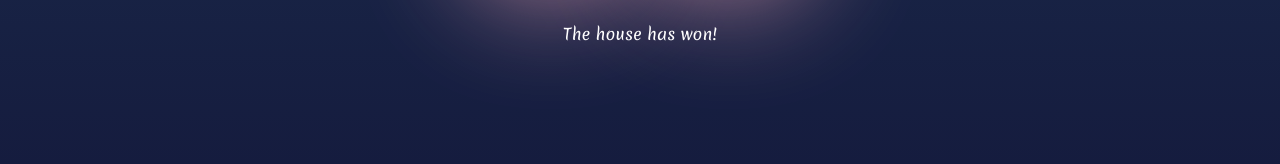
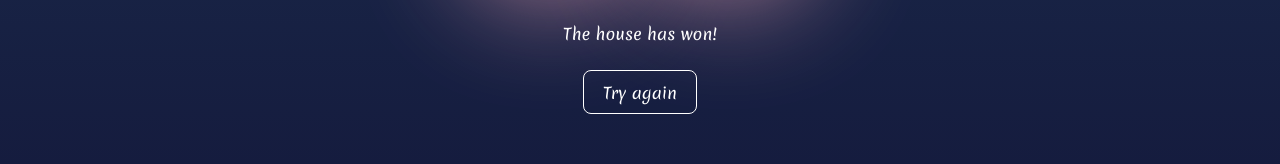
Before and after one commit to AbubakrAliFOX/Rock-Paper-Scissors, a React (Vite) app: page / in a window 1280 px wide. Both pictures are taken after a click on the element 551 px from the left and 527 px from the top of the page. Shown: the part 614-778 px from the top of the page. Built offline with nearby package versions, Linux system fonts and the light colour scheme.

Commit message:
Add game reseter

```diff
--- a/src/Body/index.jsx
+++ b/src/Body/index.jsx
@@ -1,4 +1,11 @@
-import { Box, HStack, VStack, Text } from "@chakra-ui/react";
+import {
+  Box,
+  HStack,
+  VStack,
+  Text,
+  Button,
+  ButtonGroup,
+} from "@chakra-ui/react";
 import GameBoxChoice from "../GameBoxChoice";
 import GameBox from "../GameBox";
 import { GameContext } from "../GameContext";
@@ -7,14 +14,19 @@ import { useContext } from "react";
 export default function Body() {
   const { choice, setChoice } = useContext(GameContext);
   const showWinner = () => {
-    if(choice.winner == 'user') {
-        return 'You have won!'
-    } else if (choice.winner == 'house') {
-        return 'The house has won!'
-    } else if (choice.winner == 'draw') {
-        return 'It is a draw!'
+    if (choice.winner == "user") {
+      return "You have won!";
+    } else if (choice.winner == "house") {
+      return "The house has won!";
+    } else if (choice.winner == "draw") {
+      return "It is a draw!";
     }
-  }
+  };
+  const reset = () => {
+    setChoice(prev => {
+        return {...prev, user: '', house: '', winner:'', gameDone: false}
+    })
+  };
   return (
     <HStack mt={50} mb={100}>
       <Box
@@ -32,19 +44,22 @@ export default function Body() {
         </VStack>
       </Box>
       <Box
-        display={choice.gameDone == true ? "block" : "none"}
         h="278px"
         w="313px"
         mx="auto"
-        // border="2px solid white"
-        // borderRadius={34}
+        display={choice.gameDone == true ? "block" : "none"}
       >
         <VStack>
           <HStack>
             <GameBox type={choice.user} />
             <GameBox type={choice.house} />
           </HStack>
-            <Text>{showWinner()} </Text>
+          <Text>{showWinner()}</Text>
+          <ButtonGroup gap="4">
+            <Button onClick={reset}>
+              Try again
+            </Button>
+          </ButtonGroup>
         </VStack>
       </Box>
     </HStack>
```
Lines whose indentation alone changed are shown as unchanged.
